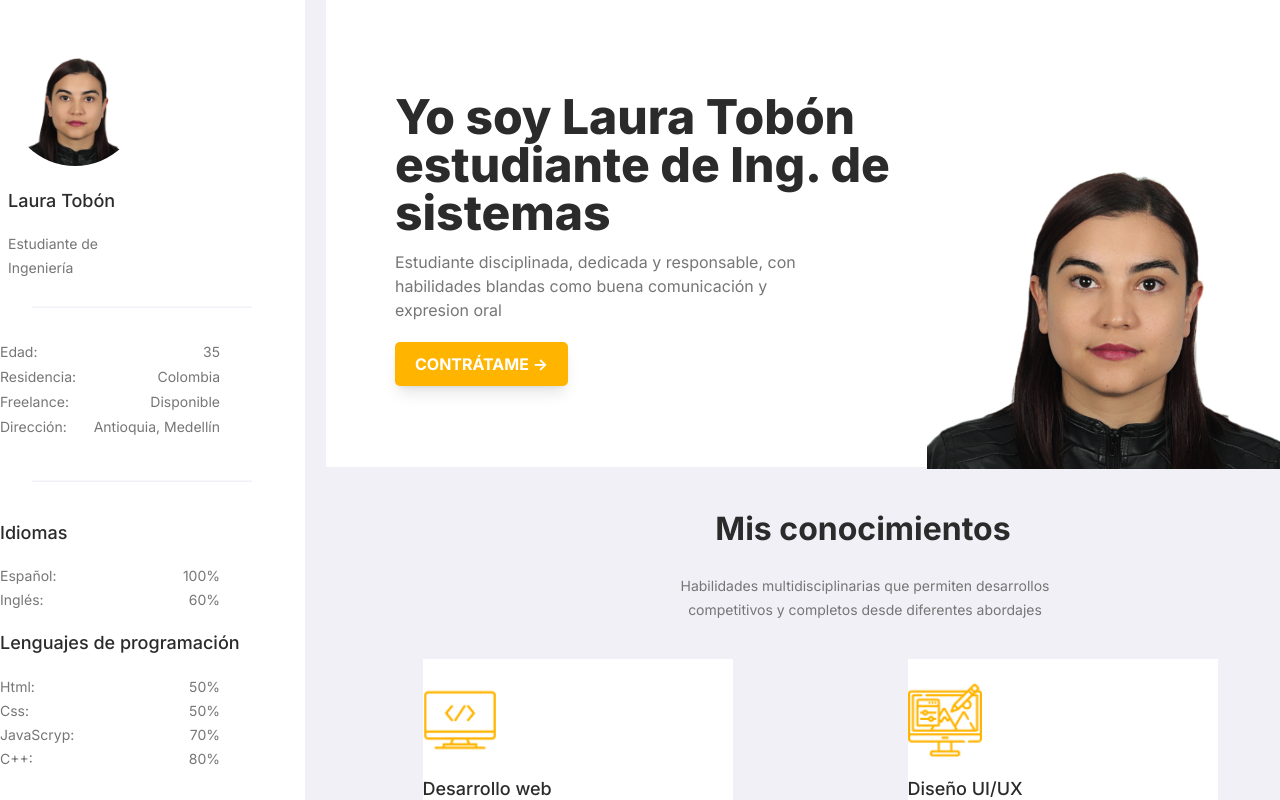
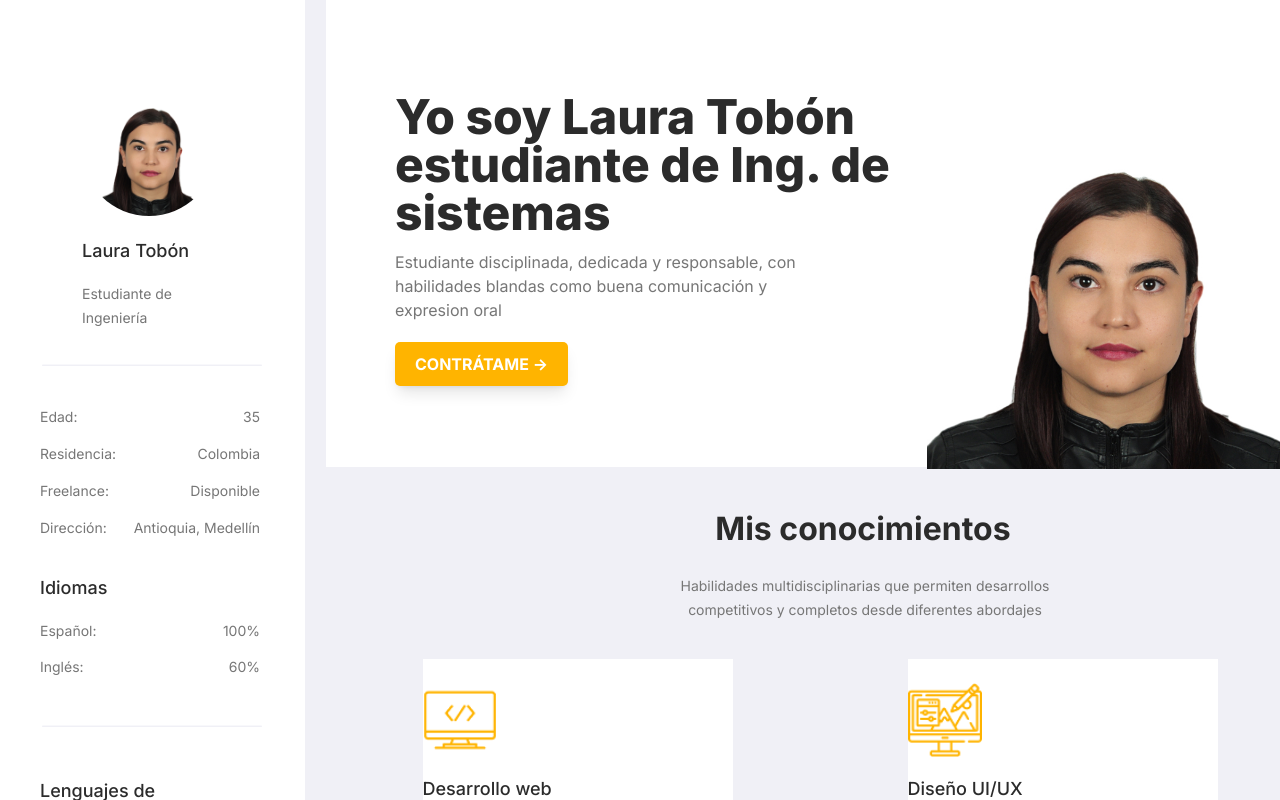
Before and after one commit to IngenieriaWeb-L-W/laura-tobonospina-portafolio, a Next.js app: page / in a window 1280 px wide. Shown: the top 800 px of the page. Built offline with nearby package versions, Linux system fonts and the light colour scheme.

Commit message:
fixing problems

```diff
--- a/components/molecules/cards/index.tsx
+++ b/components/molecules/cards/index.tsx
@@ -5,7 +5,7 @@ import Image from "next/image";
 export function LeftMenuInfo() {
   return (
     <div >
-      <div className="w-[150px] h-[242px] p-2 justify-center items-center">
+      <div className="w-[150px] h-[242px] absolute top-[50px] left-[74px] p-2 justify-center items-center">
         <div
           className=" my-6 rounded-full overflow-hidden"
           style={{ top: "50px", left: "74px" }}
@@ -20,75 +20,78 @@ export function LeftMenuInfo() {
         <div className="my-5 justify-center">
           <Subtitle_1_h4 title="Laura Tobón"></Subtitle_1_h4>
         </div>
-        <div>
+        <div className="my-5 justify-center">
           <Paragraph text="Estudiante de Ingeniería"></Paragraph>
         </div>
       </div>
 
       <div
-        className="overflow-hidden m-8 mt-16"
-        style={{ top: "50px", left: "74px" }}
-      >
+          className="overflow-hidden m-8 mt-16 absolute top-[300px] left-[10px]">
           <Image src={"/Line6.png"} alt={"Línea"} width={220} height={150} />
         </div>
 
-      <div className="w-[220px] h-[25px] flex flex-row justify-between">
+      <div className="w-[220px] h=[126] absolute top-[381px] left-[40px] my-3">
+        <div className="w-[220px] h-[25px] flex flex-row justify-between my-3">
           <Paragraph text="Edad:"></Paragraph>
           <Paragraph text="35"></Paragraph>
         </div>
-      <div className="w-[220px] h-[25px] flex flex-row justify-between">
+        <div className="w-[220px] h-[25px] flex flex-row justify-between my-3">
           <Paragraph text="Residencia:"></Paragraph>
           <Paragraph text="Colombia"></Paragraph>
         </div>
-      <div className="w-[220px] h-[25px] flex flex-row justify-between">
+        <div className="w-[220px] h-[25px] flex flex-row justify-between my-3">
           <Paragraph text="Freelance:"></Paragraph>
           <Paragraph text="Disponible"></Paragraph>
         </div>
-      <div className="w-[220px] h-[25px] flex flex-row justify-between">
+        <div className="w-[220px] h-[25px] flex flex-row justify-between my-3">
           <Paragraph text="Dirección:"></Paragraph>
           <Paragraph text="Antioquia, Medellín"></Paragraph>
         </div>
+      </div>
+
       <div
-        className=" my-10 overflow-hidden m-8"
-        style={{ top: "50px", left: "74px" }}
-      >
+        className=" my-10 overflow-hidden m-8 absolute top-[685px] left-[10px]">
         <Image src={"/Line6.png"} alt={"Línea"} width={220} height={150} />
       </div>
+
+      <div className=" w-[220px] h-[153px] absolute top-[557px] left-[40px]">
         <div className="my-5">
           <Subtitle_1_h4 title="Idiomas"></Subtitle_1_h4>
         </div>
-      <div className="w-[220px] h-[24px] flex flex-row justify-between">
+        <div className="w-[220px] h-[24px] flex flex-row justify-between my-3">
           <Paragraph text="Español:"></Paragraph>
           <Paragraph text="100%"></Paragraph>
         </div>
-      <div className="w-[220px] h-[24px] flex flex-row justify-between">
+        <div className="w-[220px] h-[24px] flex flex-row justify-between my-3">
           <Paragraph text="Inglés:"></Paragraph>
           <Paragraph text="60%"></Paragraph>
         </div>
+      </div>
+
+      <div className="w-[220px] h-[242px] absolute top-[760px] left-[40px]">
         <div className="my-5">
           <Subtitle_1_h4 title="Lenguajes de programación"></Subtitle_1_h4>
         </div>
-      <div className="w-[220px] h-[24px] flex flex-row justify-between">
+        <div className="w-[220px] h-[24px] flex flex-row justify-between my-3">
           <Paragraph text="Html:"></Paragraph>
           <Paragraph text="50%"></Paragraph>
         </div>
-      <div className="w-[220px] h-[24px] flex flex-row justify-between">
+        <div className="w-[220px] h-[24px] flex flex-row justify-between my-3">
           <Paragraph text="Css:"></Paragraph>
           <Paragraph text="50%"></Paragraph>
         </div>
-      <div className="w-[220px] h-[24px] flex flex-row justify-between">
+        <div className="w-[220px] h-[24px] flex flex-row justify-between my-3">
           <Paragraph text="JavaScryp:"></Paragraph>
           <Paragraph text="70%"></Paragraph>
         </div>
-      <div className="w-[220px] h-[24px] flex flex-row justify-between">
+        <div className="w-[220px] h-[24px] flex flex-row justify-between my-3">
           <Paragraph text="C++:"></Paragraph>
           <Paragraph text="80%"></Paragraph>
         </div>
+      </div>
 
       <div
-        className=" my-10 overflow-hidden m-8"
-        style={{ top: "50px", left: "74px" }}
-      >
+        className=" my-10 overflow-hidden m-8 absolute top-[1027px] h-[41px]">
         <Image src={"/Line6.png"} alt={"Linea"} width={220} height={150} />
       </div>
     </div>
@@ -105,7 +108,7 @@ export function Rectangle({
   text: string;
 }) {
   return (
-    <div className="w-[310px] h[225px] items-center bg-white">
+    <div className="w-[310px] h[225px] bg-white justify-center">
       <div
         className="w-[310px] my-6 overflow-hidden"
         style={{ top: "50px", left: "74px" }}
@@ -114,7 +117,7 @@ export function Rectangle({
         <div className="w-[310px] my-5">
           <Subtitle_1_h4 title={title}></Subtitle_1_h4>
         </div>
-        <div className="w-[310px] justify-center">
+        <div className="w-[310px]">
           <Paragraph text={text}></Paragraph>
         </div>
       </div>
--- a/components/organisms/leftm/index.tsx
+++ b/components/organisms/leftm/index.tsx
@@ -18,7 +18,7 @@ import {
 
 export function LeftMenu() {
   return (
-    <div className="w-[305px] h-[2811.09px] bg-white justify-center">
+    <div className="w-[305px] h-[2811.09px] absolute top-0 left-0 bg-white justify-center">
       <LeftMenuInfo></LeftMenuInfo>
     </div>
   );
```
Lines whose indentation alone changed are shown as unchanged.
